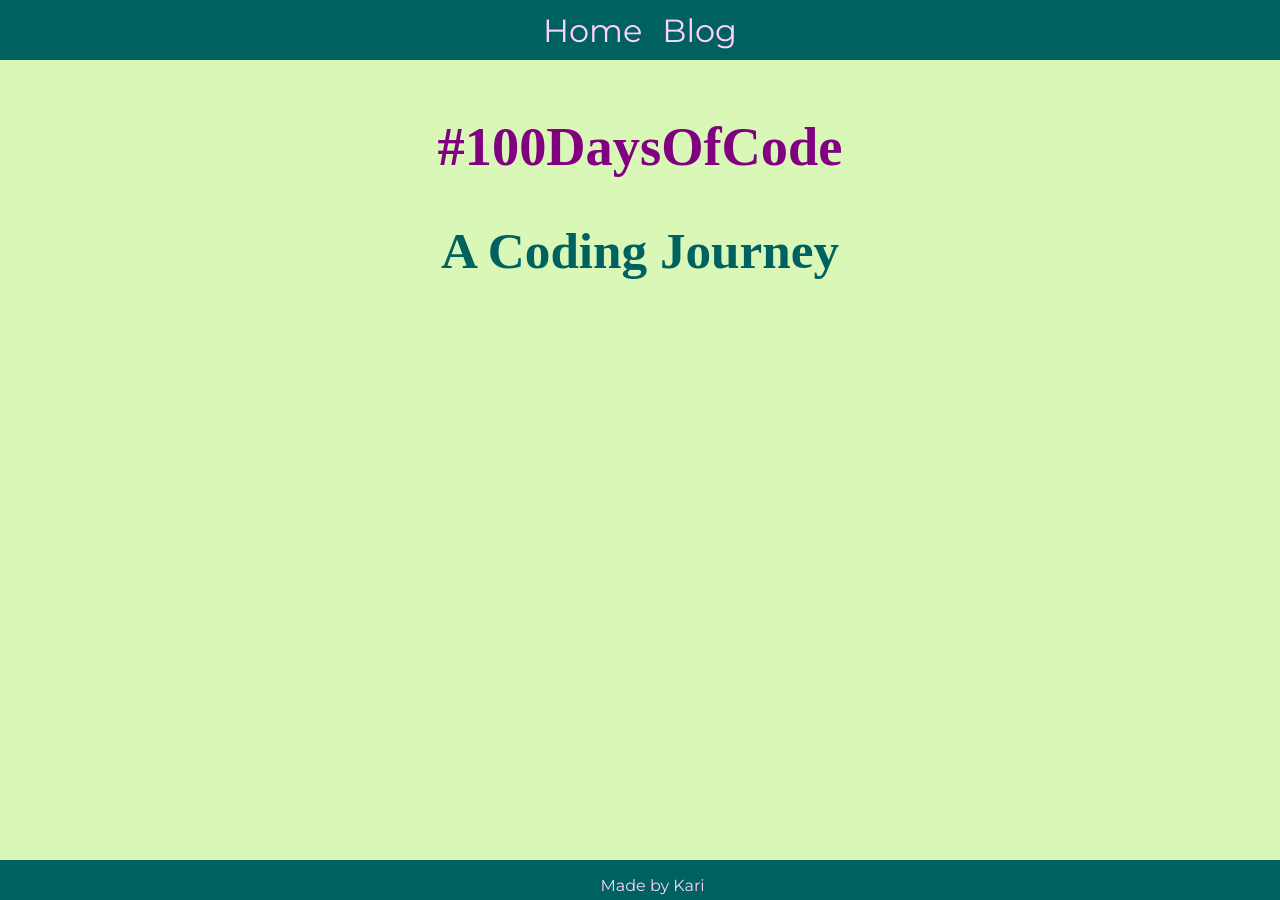
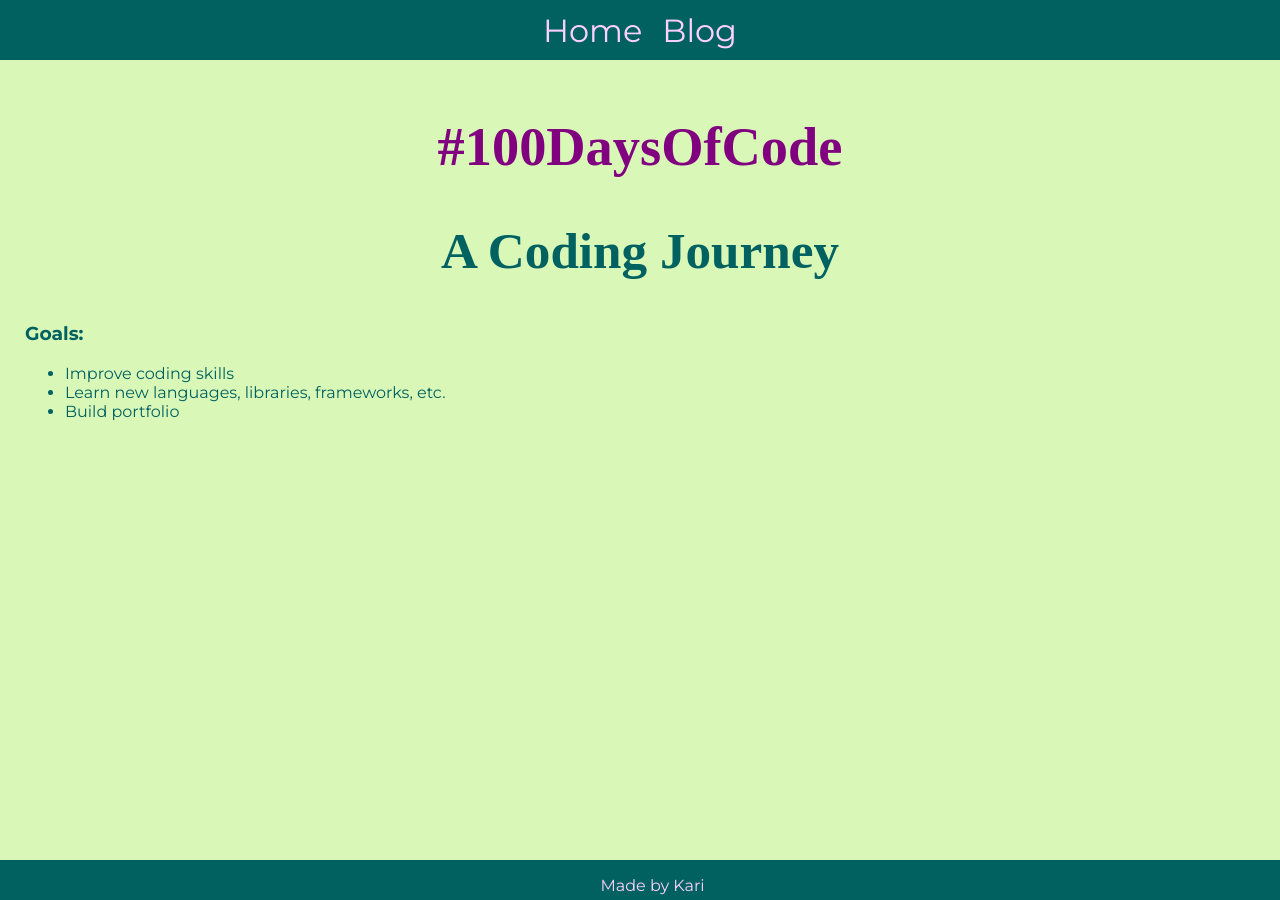
Before and after one commit to KJLarson/100-days, a Jekyll site: the page built from index.html, in a window 1280 px wide. Built offline with Jekyll 4.4.1, drawn with Linux system fonts in a browser that asks for light colours; some web fonts are replaced.

Commit message:
Add goals

```diff
--- a/index.html
+++ b/index.html
@@ -5,3 +5,10 @@ permalink: index.html
 ---
 <h1>#100DaysOfCode</h1>
 <h2>A Coding Journey</h2>
+
+<h3>Goals:</h3>
+<ul>
+  <li>Improve coding skills</li>
+  <li>Learn new languages, libraries, frameworks, etc.</li>
+  <li>Build portfolio</li>
+</ul>
```
